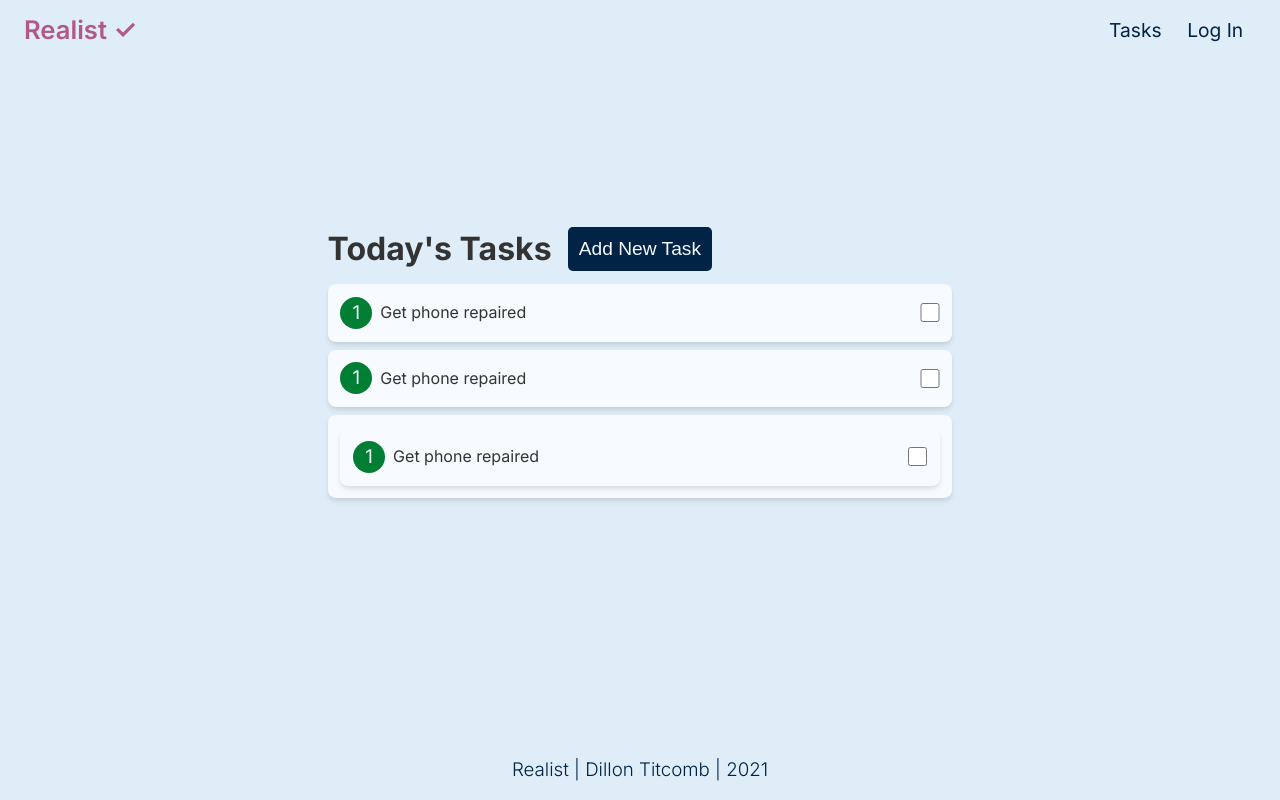
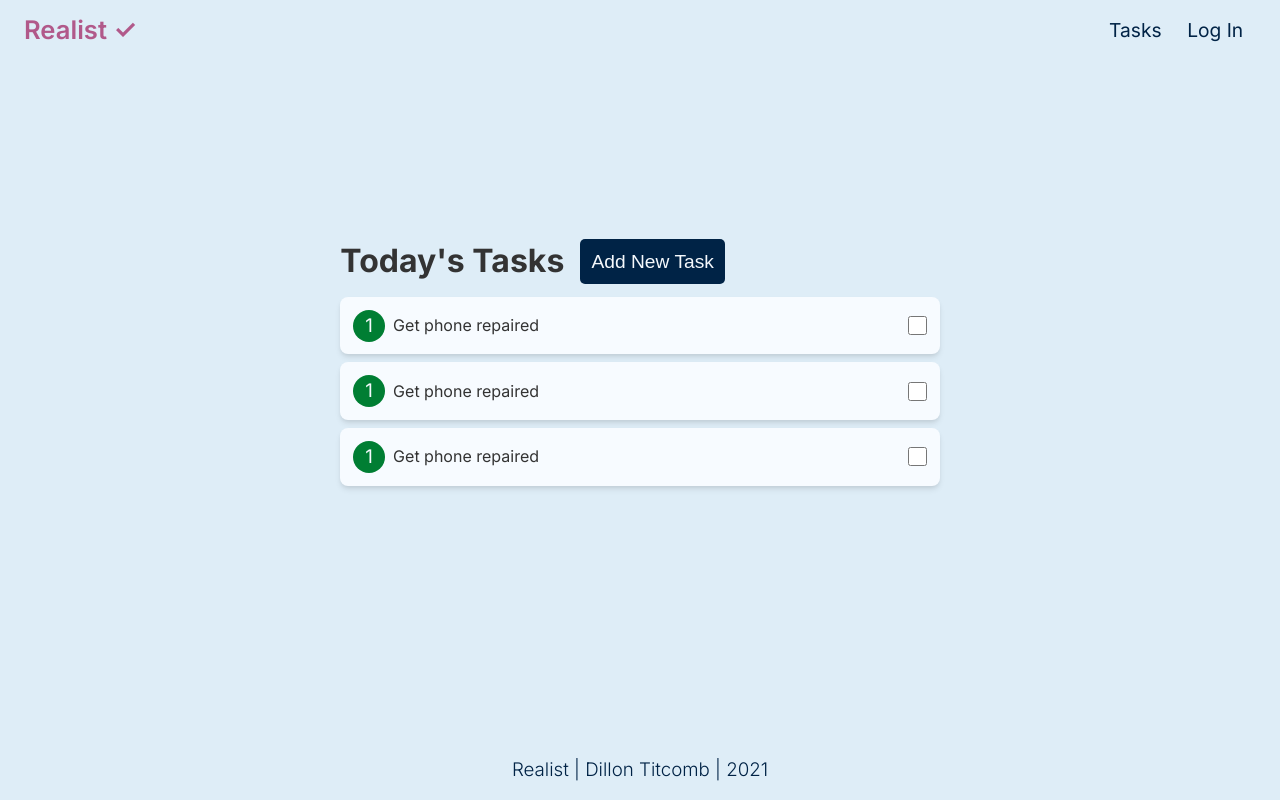
Before and after one commit to dillontitcomb/today, a Next.js app: page /styles/newlists in a window 1280 px wide. Built offline with nearby package versions, Linux system fonts and the light colour scheme; no server answers.

Commit message:
make completed tasks deletable, fix taskscore flex shrink, change task score color gradient.

```diff
--- a/components/tasks/tasksList/TaskScore.js
+++ b/components/tasks/tasksList/TaskScore.js
@@ -5,19 +5,22 @@ const ScoreContainer = styled.div`
   height: 32px;
   width: 32px;
   background-color: ${(props) =>
-    props.score > 6
+    props.score > 7
       ? props.theme.colors.danger
+      : props.score > 6
+      ? props.theme.colors.dangerLight
+      : props.score > 5
+      ? props.theme.colors.warning
       : props.score > 4
-      ? props.theme.colors.dangerLight
-      : props.score > 3
-      ? props.theme.colors.warning
+      ? props.theme.colors.neutral
       : props.score > 2
-      ? props.theme.colors.neutral
+      ? props.theme.colors.successLight
       : props.theme.colors.success};
   color: ${(props) => props.theme.colors.lightText};
   overflow: hidden;
   display: flex;
   flex-direction: row;
+  flex-shrink: 0;
   justify-content: center;
   border-radius: 50%;
 `;
--- a/components/tasks/tasksList/detailedTask/CompletedDetailedTask.js
+++ b/components/tasks/tasksList/detailedTask/CompletedDetailedTask.js
@@ -2,7 +2,6 @@ import styled from 'styled-components';
 import DetailedTaskName from './DetailedTaskName';
 import DetailedTaskInfo from './DetailedTaskInfo';
 import DetailedTaskComplete from './DetailedTaskComplete';
-import { SeparatedListItem } from '../../../layout/Lists';
 
 const Container = styled.div`
   display: grid;
@@ -11,14 +10,12 @@ const Container = styled.div`
   grid-gap: 0.5rem;
 `;
 
-export default function DetailedTask({ task }) {
+export default function CompletedDetailedTask({ task }) {
   return (
-    <SeparatedListItem>
-      <Container>
-        <DetailedTaskName task={task} />
-        <DetailedTaskInfo task={task} />
-        <DetailedTaskComplete task={task} />
-      </Container>
-    </SeparatedListItem>
+    <Container>
+      <DetailedTaskName task={task} />
+      <DetailedTaskInfo task={task} />
+      <DetailedTaskComplete task={task} />
+    </Container>
   );
 }
--- a/pages/_app.js
+++ b/pages/_app.js
@@ -26,7 +26,7 @@ const theme = {
     darkGrey: '#9E9E9E',
     darkestGrey: '#616161',
     success: '#007E33',
-    successLight: '#00983d',
+    successLight: '#00b247',
     danger: '#CC0000',
     dangerDulled: '#ff4444',
     dangerLight: '#ff5e5e',
```
Also changed, not shown: components/tasks/tasksList/CompletedTasksList.js (+9 -3 lines).
